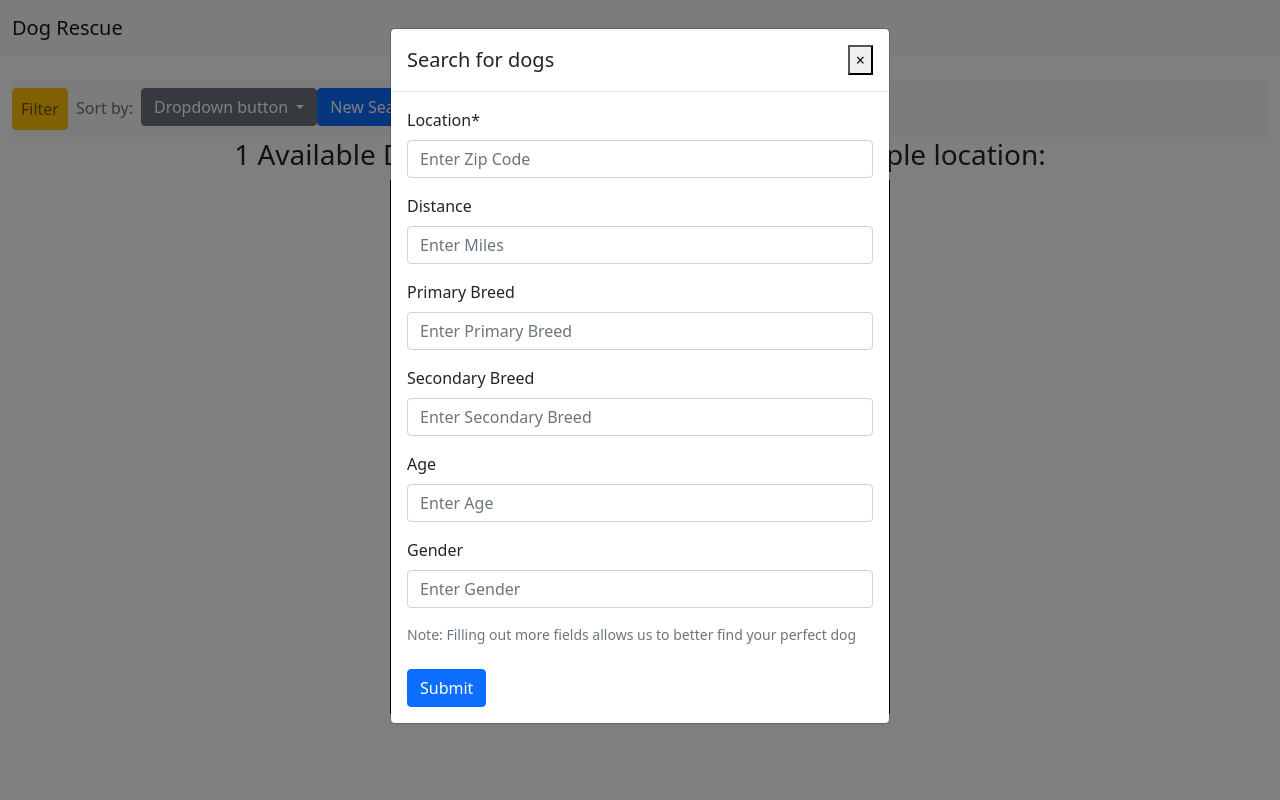
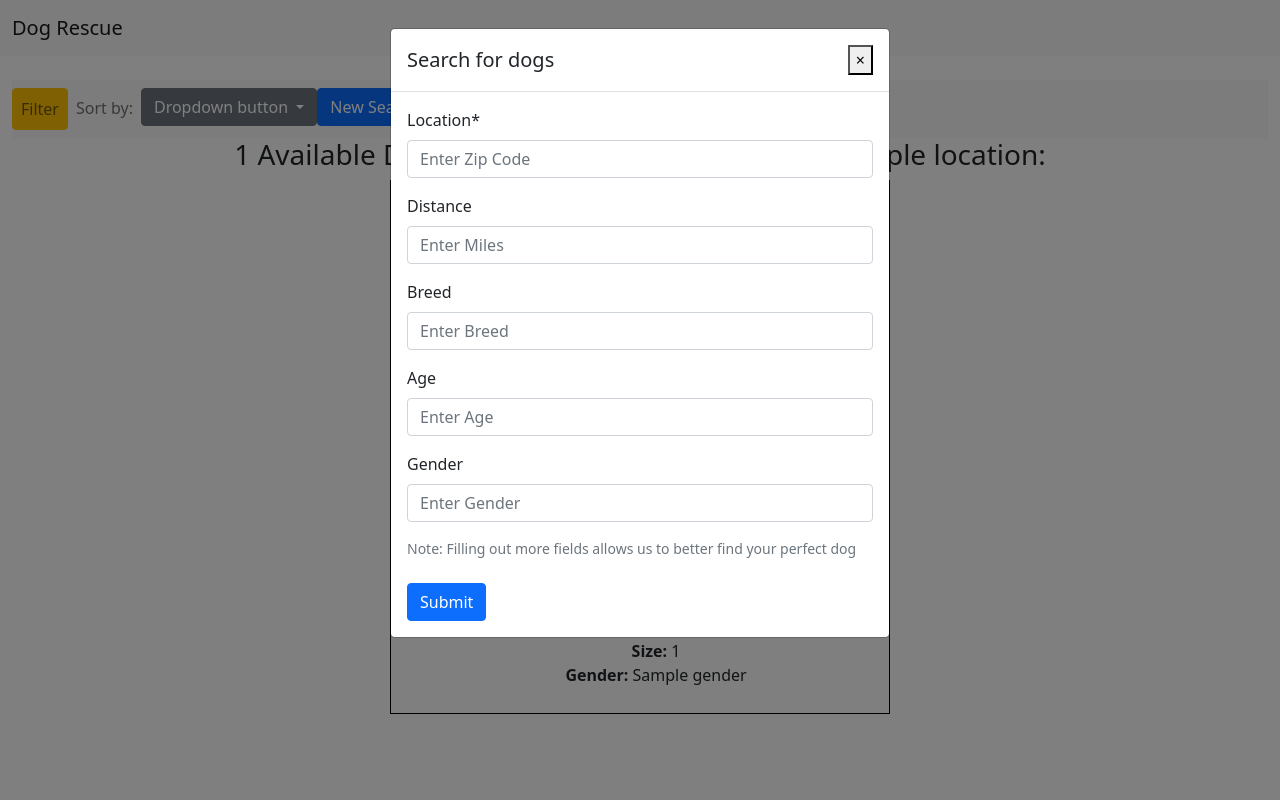
Before and after one commit to jeffacuario/dog-rescue, a Flask app: template website/templates/results_dogs.html in a window 1280 px wide, after a click on "New Search". Run offline with Flask 2, Linux system fonts and the light colour scheme; the template is opened without the code that fills it: most values are stand-ins (such as "Sample title", 1, 10 or a date in 2020); parts of the project's set-up code (start-up, migrations or seed data) failed here and were passed over; some libraries are stand-ins or nearby versions.

Commit message:
small edits to result pages

```diff
--- a/website/templates/results_dogs.html
+++ b/website/templates/results_dogs.html
@@ -53,14 +53,10 @@
                             <label for="distance" class="form-label">Distance</label>
                             <input type="number" class="form-control" id="distance" aria-describedby="distanceHelp" name="distance" placeholder="Enter Miles">
                         </div>
-                        <div class="mb-3">
-                            <label for="primaryBreed" class="form-label">Primary Breed</label>
-                            <input type="text" class="form-control" id="primaryBreed" aria-describedby="primaryBreedHelp" name="primaryBreed" placeholder="Enter Primary Breed">
-                        </div>
 
                         <div class="mb-3">
-                            <label for="secondaryBreed" class="form-label">Secondary Breed</label>
-                            <input type="text" class="form-control" id="secondaryBreed" aria-describedby="secondaryBreedHelp" name="secondaryBreed" placeholder="Enter Secondary Breed">
+                            <label for="breed" class="form-label">Breed</label>
+                            <input type="text" class="form-control" id="breed" aria-describedby="breedHelp" name="breed" placeholder="Enter Breed">
                         </div>
 
                         <div class="mb-3">
@@ -157,6 +153,7 @@
     </div>
 
 
+    {% if data['pagination']._links %}
     <div class="pagination">
         {% if data['pagination']._links['previous'] %}
         <form action="/dogs" method="post">
@@ -176,5 +173,5 @@
             </form>
         {% endif %}
     </div>
-
+    {% endif %}
 {% endblock %}
```
Also changed, not shown: website/templates/home.html (+3 -8 lines), website/templates/results_rescues.html (+2 -8 lines), website/views.py (+5 -3 lines).
